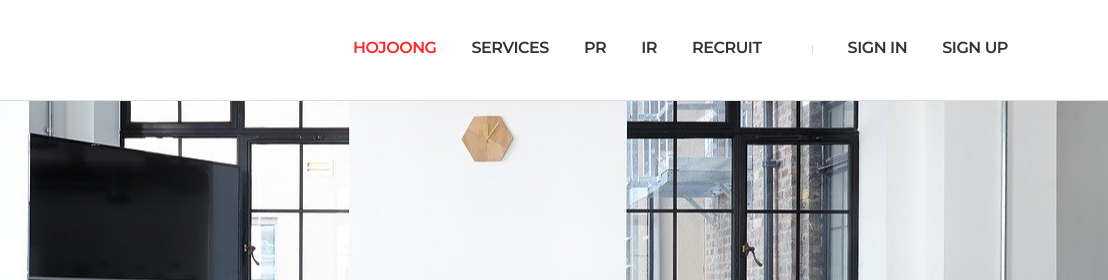
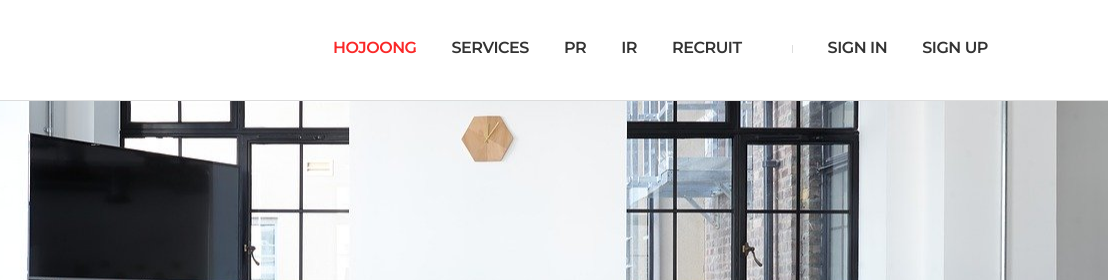
Before and after one commit to ineggapps/html5-css3-benchmarking, a plain HTML site: page index.html in a window 1280 px wide. Shown: the top 280 px of the page, 172-1280 px from the left. Drawn offline with Linux system fonts and the light colour scheme.

Commit message:
CSS값 수정

```diff
--- a/css/homepage.css
+++ b/css/homepage.css
@@ -60,7 +60,7 @@ header h1#logo img {
   width: 48px;
 }
 
-div.right_area {
+#gnb {
   margin-right: 20px;
 }
 
```
